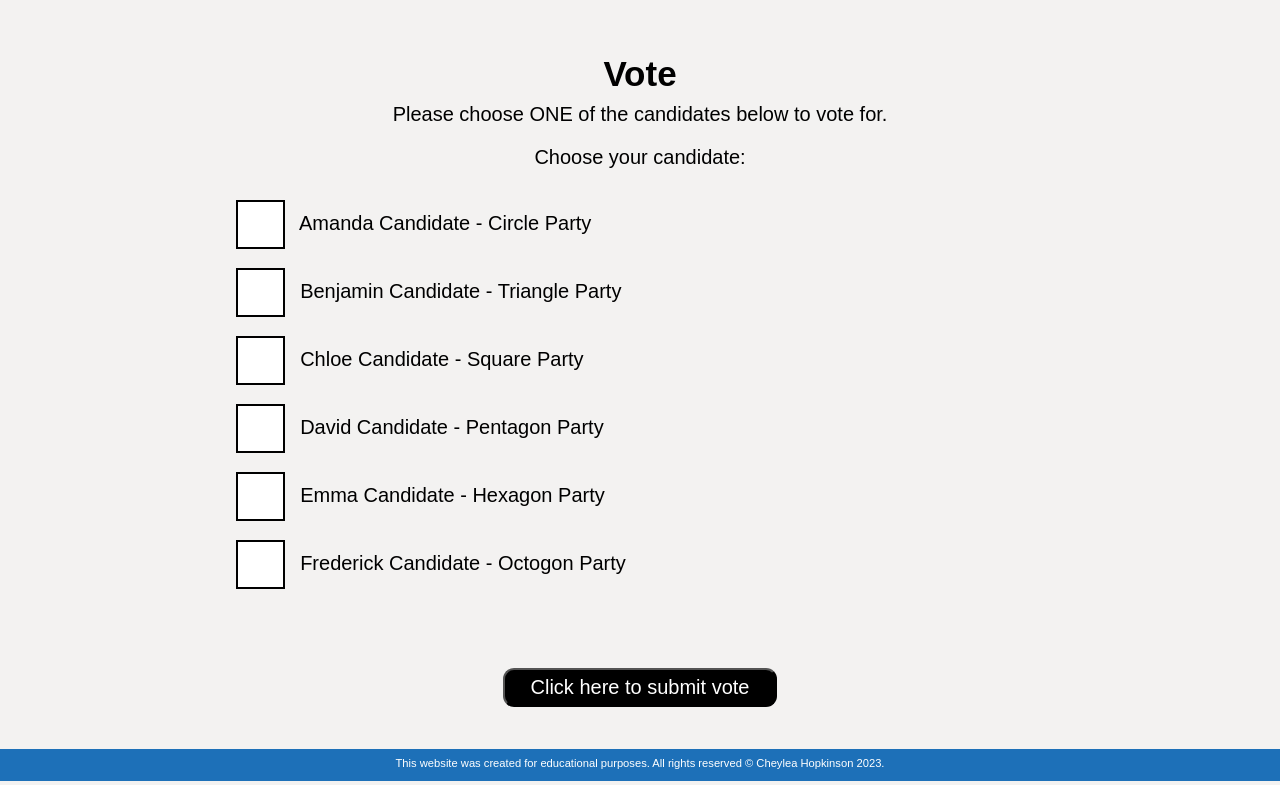
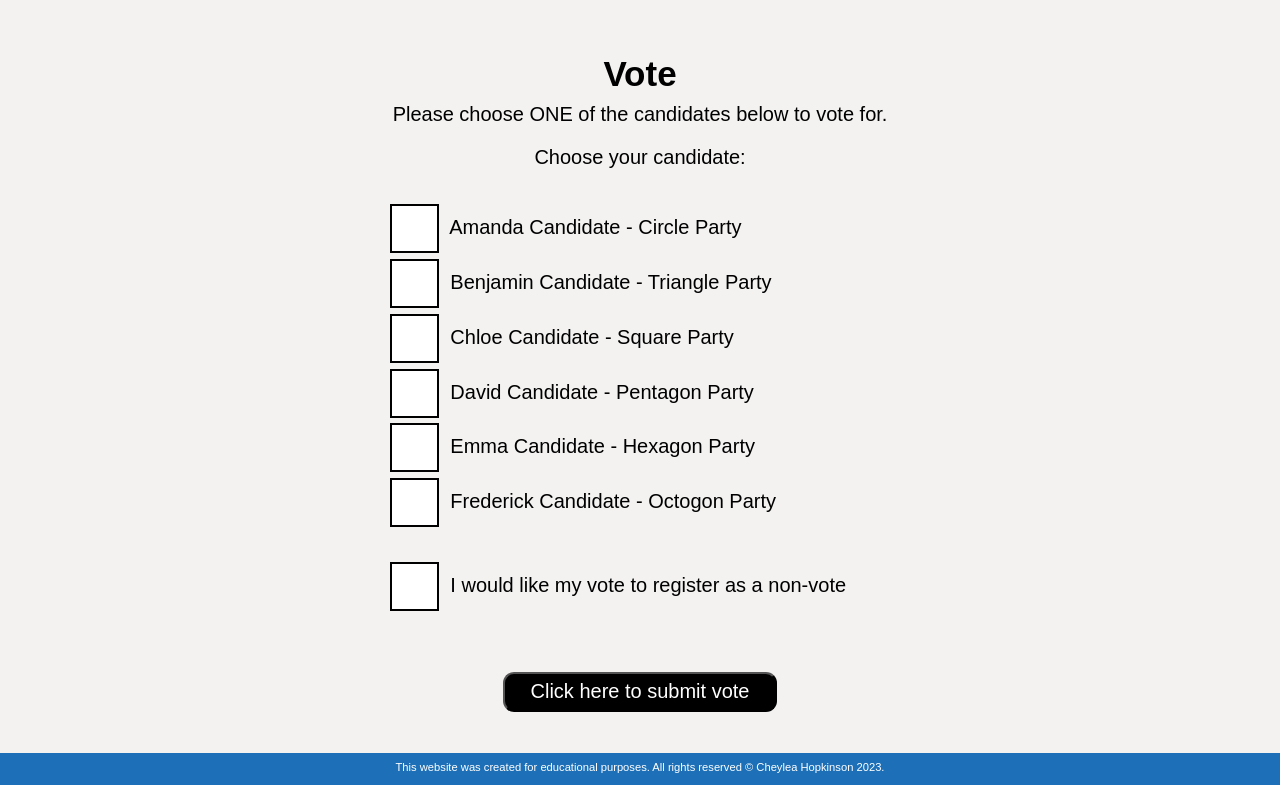
Before and after one commit to cheylea/selfverification-evoting, a Flask app: page /vote/1/1 in a window 1280 px wide. Shown: the part 209-994 px from the top of the page. Run offline with Flask 2, Linux system fonts and the light colour scheme; data comes from the database, SQL or seed files in the repository.

Commit message:
Added no vote options

```diff
--- a/app_test.py
+++ b/app_test.py
@@ -369,7 +369,10 @@ def fetchvote():
         else:
             # If still within the time frame, user is shown their vote
             errormessage = ''
-            candidate = 'You voted for ' + candidate + '.'
+            if len(candidate) == 0:
+                candidate = 'You registered your vote as a non vote.'
+            else:
+                candidate = 'You voted for ' + candidate + '.'
             return render_template("10_seevote.html", candidate = candidate, errormessage = errormessage)
 
     # If vote cannot be found
--- a/static/css/stylesheet.css
+++ b/static/css/stylesheet.css
@@ -156,8 +156,9 @@
   .custom-radios div {
     display: inline-block;
     text-align: left;
-    width: calc(800px + 0.390625vw);
+    width: calc(500px + 0.390625vw);
     margin: auto;
+    padding: 0.5%;
   }
 
   .custom-radios input[type="radio"] {
--- a/templates/7_vote.html
+++ b/templates/7_vote.html
@@ -17,10 +17,17 @@
           </label>
           {{candidates[1]}} - {{candidates[2]}}
         </div>
+        {% endfor %}
+        <p style = "padding: 1.5%"></p>
         <div>
+        <input type="radio" id="I would like my vote to register as a non-vote" name="candidates" value="{{candidates.candidatename}}">
+        <label for="I would like my vote to register as a non-vote">
+          <span>
+            <img src="{{url_for('static',filename='images/cross.svg')}}"  alt="Checked Icon" />
+          </span>
+          </label>
+          I would like my vote to register as a non-vote
         </div>
-        <br>
-        {% endfor %}
     </div>
     <br>
     <div class="middle-button">
```
